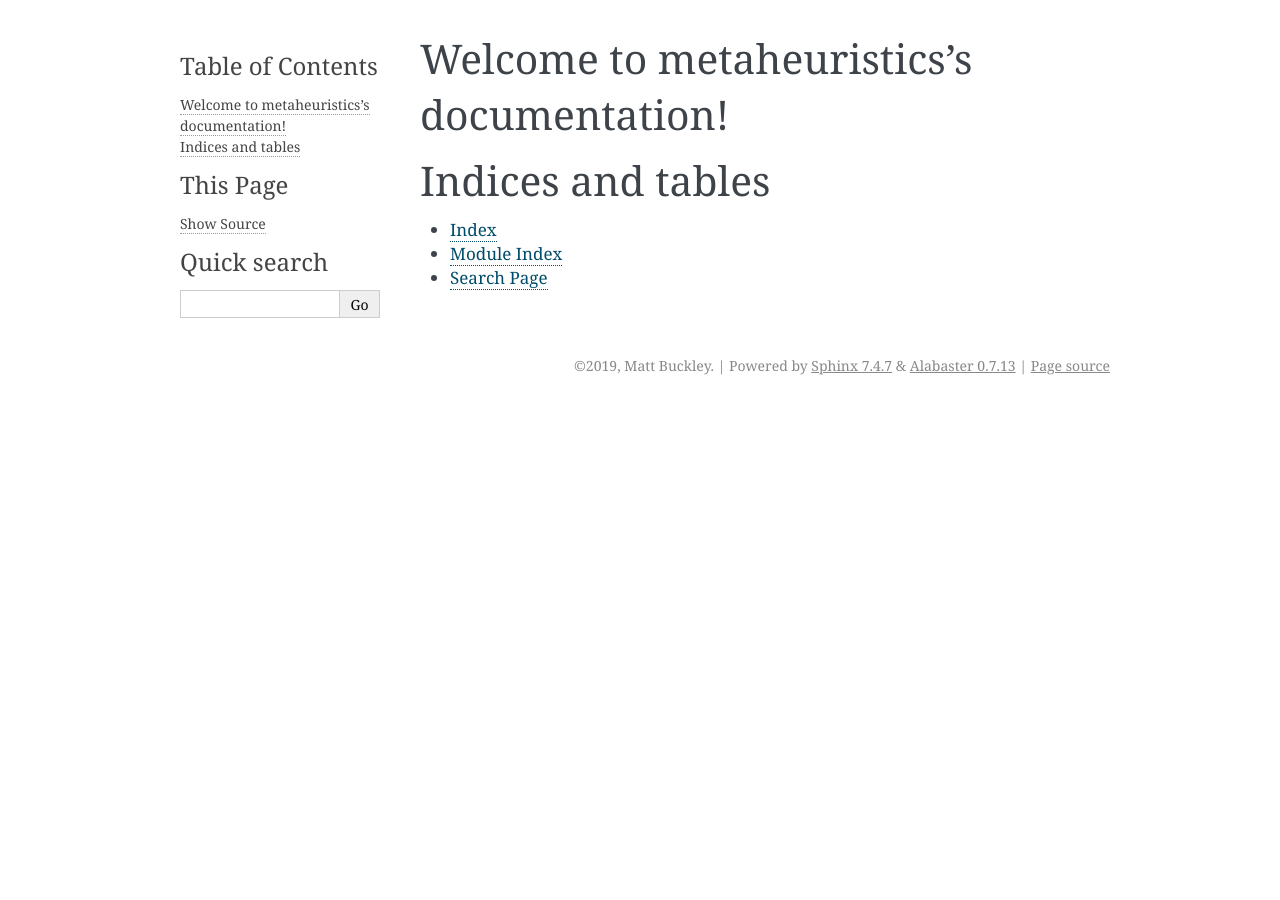
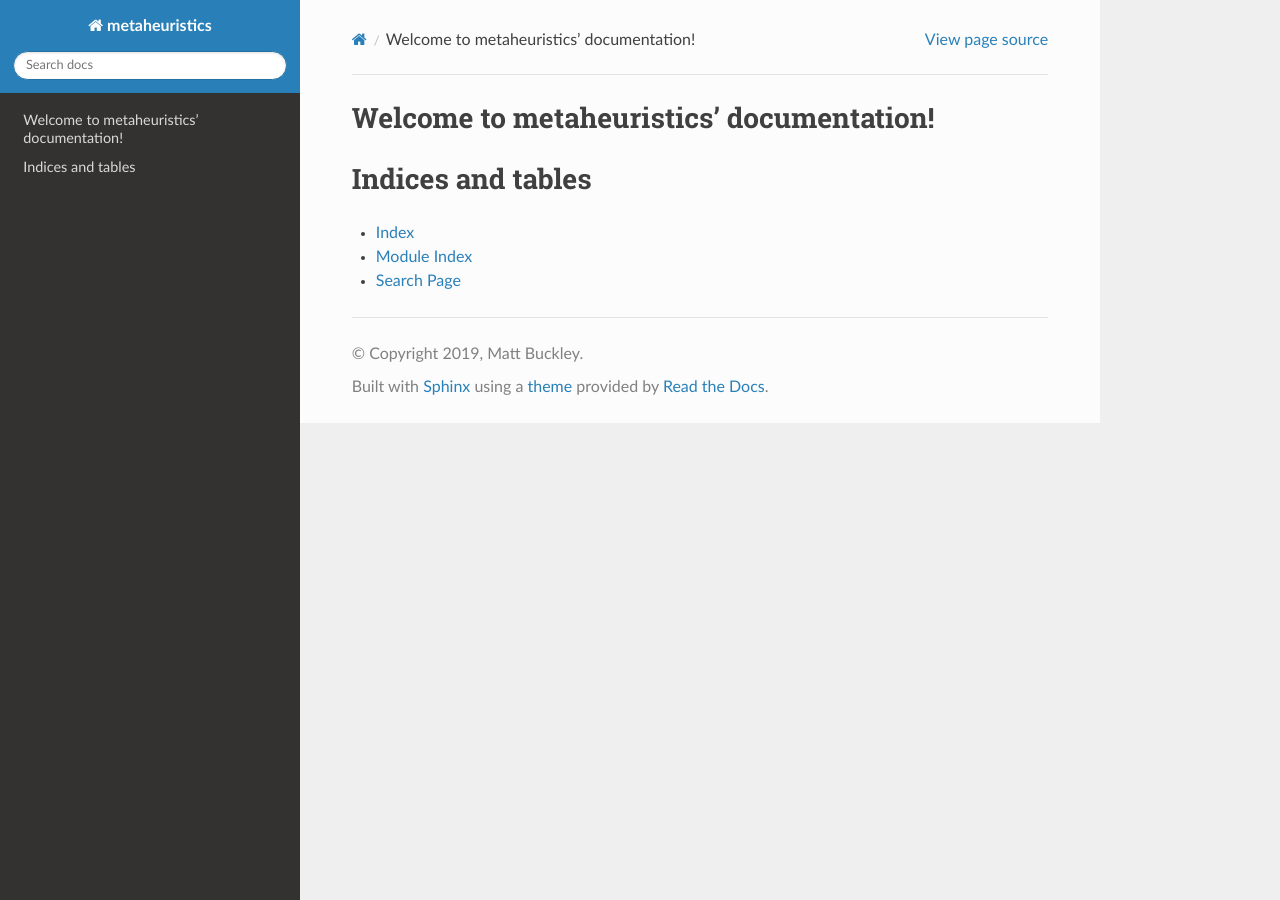
Before and after one commit to MattB17/Metaheuristics, a Sphinx documentation site: the page built from source/index.rst, in a window 1280 px wide. Built offline with Sphinx 7.4.7 and the Read the Docs theme 2.0.0, drawn with Linux system fonts in a browser that asks for light colours.

```diff
--- a/setup.py
+++ b/setup.py
@@ -1,6 +1,4 @@
 # -*- coding: utf-8 -*-
-from setuptools import setup, find_packages
+from setuptools import setup
 
-setup(name='metaheuristics',
-      version='1.0',
-      packages=find_packages())
+setup()
--- a/source/conf.py
+++ b/source/conf.py
@@ -83,7 +83,7 @@ pygments_style = None
 # The theme to use for HTML and HTML Help pages.  See the documentation for
 # a list of builtin themes.
 #
-html_theme = 'alabaster'
+html_theme = 'sphinx_rtd_theme'
 
 # Theme options are theme-specific and customize the look and feel of a theme
 # further.  For a list of options available for each theme, see the
@@ -110,7 +110,7 @@ html_static_path = ['_static']
 # -- Options for HTMLHelp output ---------------------------------------------
 
 # Output file base name for HTML help builder.
-htmlhelp_basename = 'metaheuristicsdoc'
+htmlhelp_basename = 'metaheuristics_doc'
 
 
 # -- Options for LaTeX output ------------------------------------------------
--- a/source/index.rst
+++ b/source/index.rst
@@ -3,7 +3,7 @@
    You can adapt this file completely to your liking, but it should at least
    contain the root `toctree` directive.
 
-Welcome to metaheuristics's documentation!
+Welcome to metaheuristics' documentation!
 ==========================================
 
 .. toctree::
```
Also changed, not shown: AUTHORS.rst (added, +10 -0 lines), README.md (+14 -1 lines), setup.cfg (added, +10 -0 lines).
